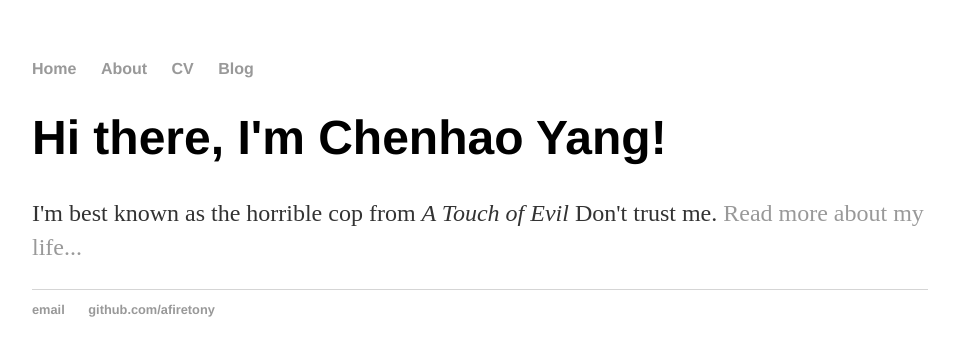
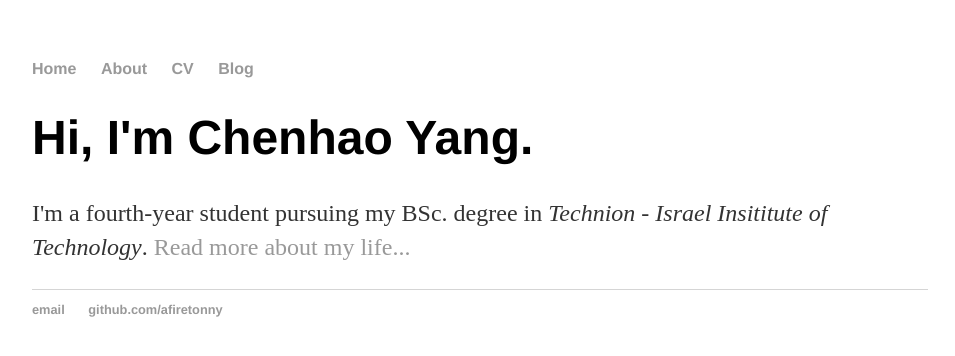
Before and after one commit to afiretony/afiretony.github.io, a Jekyll site: the page built from index.html, in a window 1280 px wide. Shown: the top 356 px of the page, without its empty margins (160-1115 px from the left). Built offline with Jekyll 4.4.1, drawn with Linux system fonts in a browser that asks for light colours.

Commit message:
Update index.html

```diff
--- a/index.html
+++ b/index.html
@@ -1,30 +1,8 @@
-<!DOCTYPE html>
-<html>
-	<head>
-		<title>Chenhao Yang</title>
-		<!-- link to main stylesheet -->
-		<link rel="stylesheet" type="text/css" href="/css/main.css">
-	</head>
-	<body>
-		<nav>
-    		<ul>
-        		<li><a href="/">Home</a></li>
-	        	<li><a href="/about">About</a></li>
-        		<li><a href="/cv">CV</a></li>
-        		<li><a href="/blog">Blog</a></li>
-    		</ul>
-		</nav>
-		<div class="container">
-    		<div class="blurb">
-        		<h1>Hi there, I'm Chenhao Yang!</h1>
-				<p>I'm best known as the horrible cop from <em>A Touch of Evil</em> Don't trust me. <a href="/about">Read more about my life...</a></p>
-    		</div><!-- /.blurb -->
-		</div><!-- /.container -->
-		<footer>
-    		<ul>
-        		<li><a href="mailto:afiretony@gmail.com">email</a></li>
-        		<li><a href="https://github.com/afiretony">github.com/afiretony</a></li>
-			</ul>
-		</footer>
-	</body>
-</html>
+---
+layout: default
+title: Chenhao Yang
+---
+<div class="blurb">
+	<h1>Hi, I'm Chenhao Yang.</h1>
+	<p>I'm a fourth-year student pursuing my BSc. degree in <em>Technion - Israel Insititute of Technology</em>. <a href="/about">Read more about my life...</a></p>
+</div><!-- /.blurb -->
```
